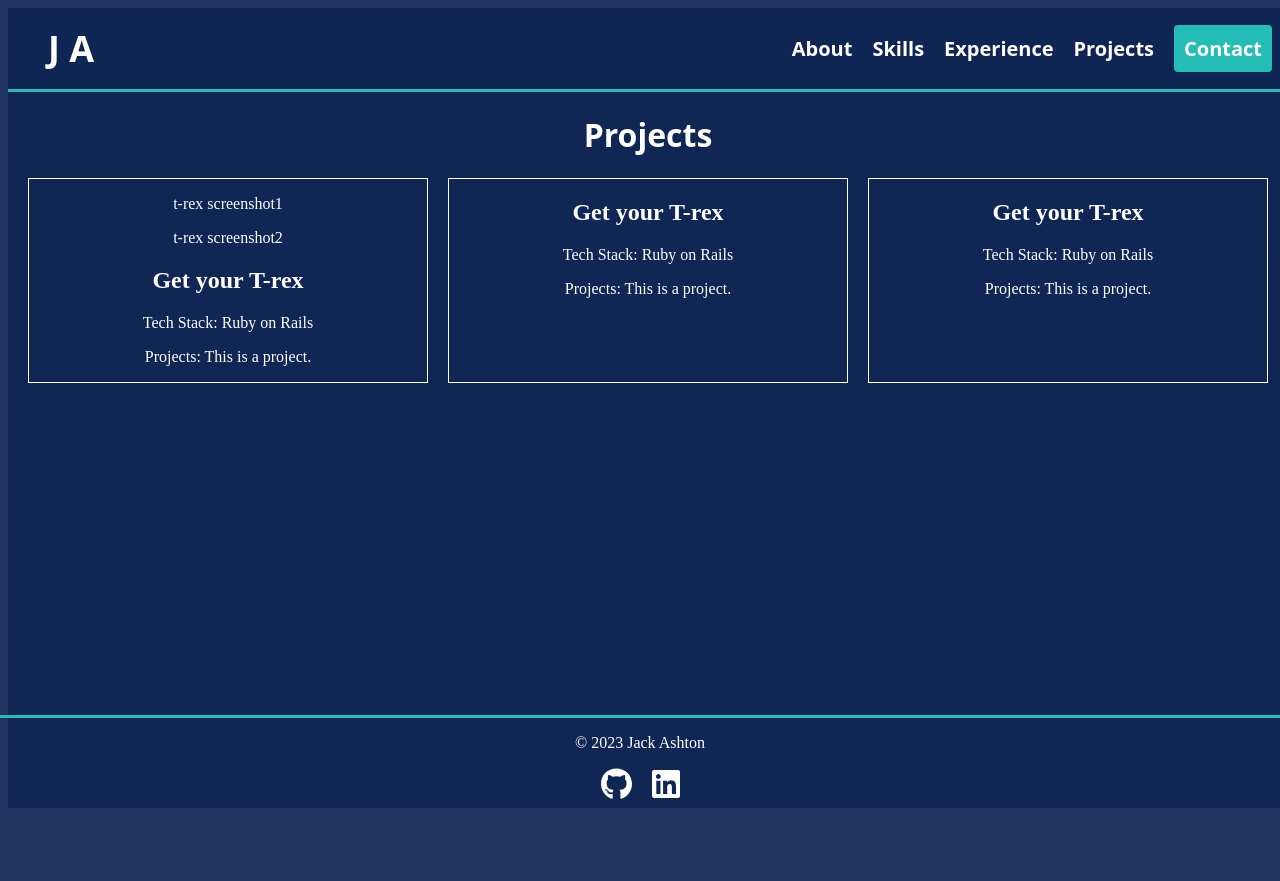
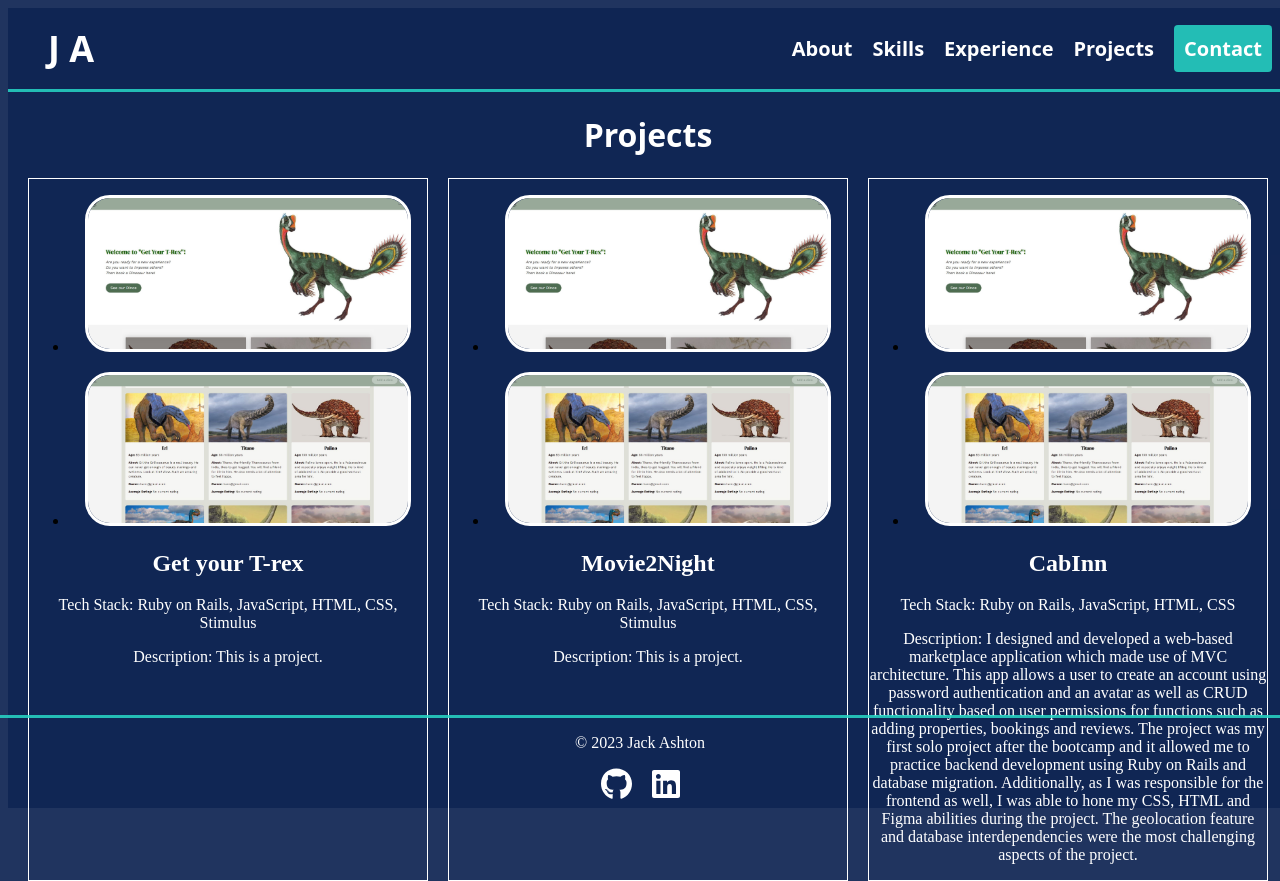
Before and after one commit to Jackdashton/portfolio, a React (Vite) app in the folder portfolio/: page /projects in a window 1280 px wide. Before the commit the page ends 816 px from the top, so only its background shows below. Built offline with nearby package versions, Linux system fonts and the light colour scheme.

Commit message:
added images to cards, backgroud image not working

```diff
--- a/portfolio/src/components/Projects.jsx
+++ b/portfolio/src/components/Projects.jsx
@@ -1,7 +1,7 @@
 import React from "react";
 import ProjectCard from "./ProjectCard";
 import { projectData } from "../projects.data.js";
-import styles from './Projects.module.css'
+import styles from "./Projects.module.css";
 
 function Projects() {
   return (
@@ -12,13 +12,19 @@ function Projects() {
           <div className={styles.projectCard} key={project.id}>
             {project.images?.map((type, index) => {
               return (
-                <p key={index}>{type}</p>
-              )
+                <ul key={index}>
+                  <li>
+                    {<img src={`/images/screenshots/${type}.JPG`} alt="" />}
+                  </li>
+                </ul>
+              );
             })}
-            <h2>{project.title}</h2>
-            <p>Tech Stack: {project.tech}</p>
-            <p>Projects: {project.description}</p>
-          </div>
+            {/* <div style={{ backgroundImage: `url(/${project.images?.[0]}.JPG)` }}> */}
+              <h2>{project.title}</h2>
+              <p>Tech Stack: {project.tech}</p>
+              <p>Description: {project.description}</p>
+            </div>
+          // </div>
         ))}
       </div>
     </>
@@ -26,5 +32,3 @@ function Projects() {
 }
 
 export default Projects;
-
-{/* <img src={`/images/screenshots/t-rex screenshot2.JPG`} alt="" /> */}
--- a/portfolio/src/projects.data.js
+++ b/portfolio/src/projects.data.js
@@ -1,21 +1,24 @@
 export const projectData = [
   {
     id: crypto.randomUUID(),
-    title: 'Get your T-rex',
-    tech: 'Ruby on Rails',
-    description: 'This is a project.',
-    images: ["t-rex screenshot1","t-rex screenshot2"],
+    title: "Get your T-rex",
+    tech: "Ruby on Rails, JavaScript, HTML, CSS, Stimulus",
+    description: "This is a project.",
+    images: ["t-rex screenshot1", "t-rex screenshot2"],
   },
   {
     id: crypto.randomUUID(),
-    title: 'Get your T-rex',
-    tech: 'Ruby on Rails',
-    description: 'This is a project.',
+    title: "Movie2Night",
+    tech: "Ruby on Rails, JavaScript, HTML, CSS, Stimulus",
+    description: "This is a project.",
+    images: ["t-rex screenshot1", "t-rex screenshot2"],
   },
   {
     id: crypto.randomUUID(),
-    title: 'Get your T-rex',
-    tech: 'Ruby on Rails',
-    description: 'This is a project.',
+    title: "CabInn",
+    tech: "Ruby on Rails, JavaScript, HTML, CSS",
+    description:
+      "I designed and developed a web-based marketplace application which made use of MVC architecture. This app allows a user to create an account using password authentication and an avatar as well as CRUD functionality based on user permissions for functions such as adding properties, bookings and reviews. The project was my first solo project after the bootcamp and it allowed me to practice backend development using Ruby on Rails and database migration. Additionally, as I was responsible for the frontend as well, I was able to hone my CSS, HTML and Figma abilities during the project. The geolocation feature and database interdependencies were the most challenging aspects of the project.",
+    images: ["t-rex screenshot1", "t-rex screenshot2"],
   },
-]
+];
```
